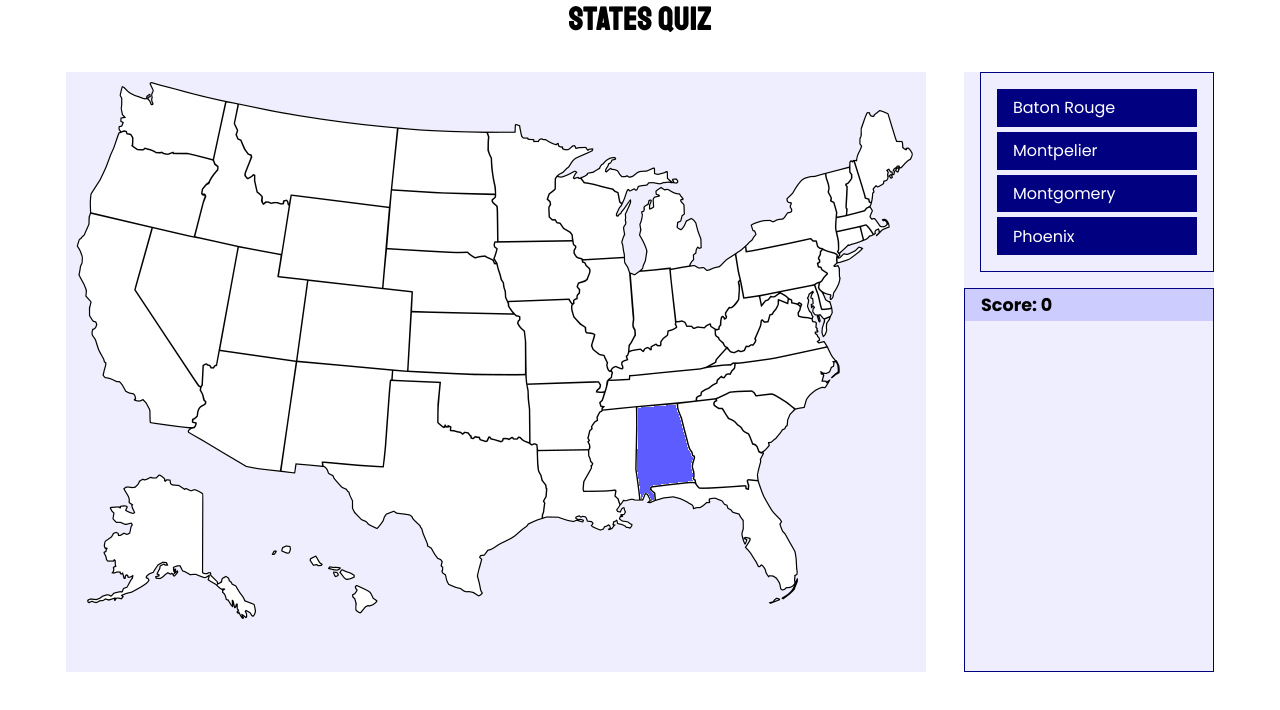
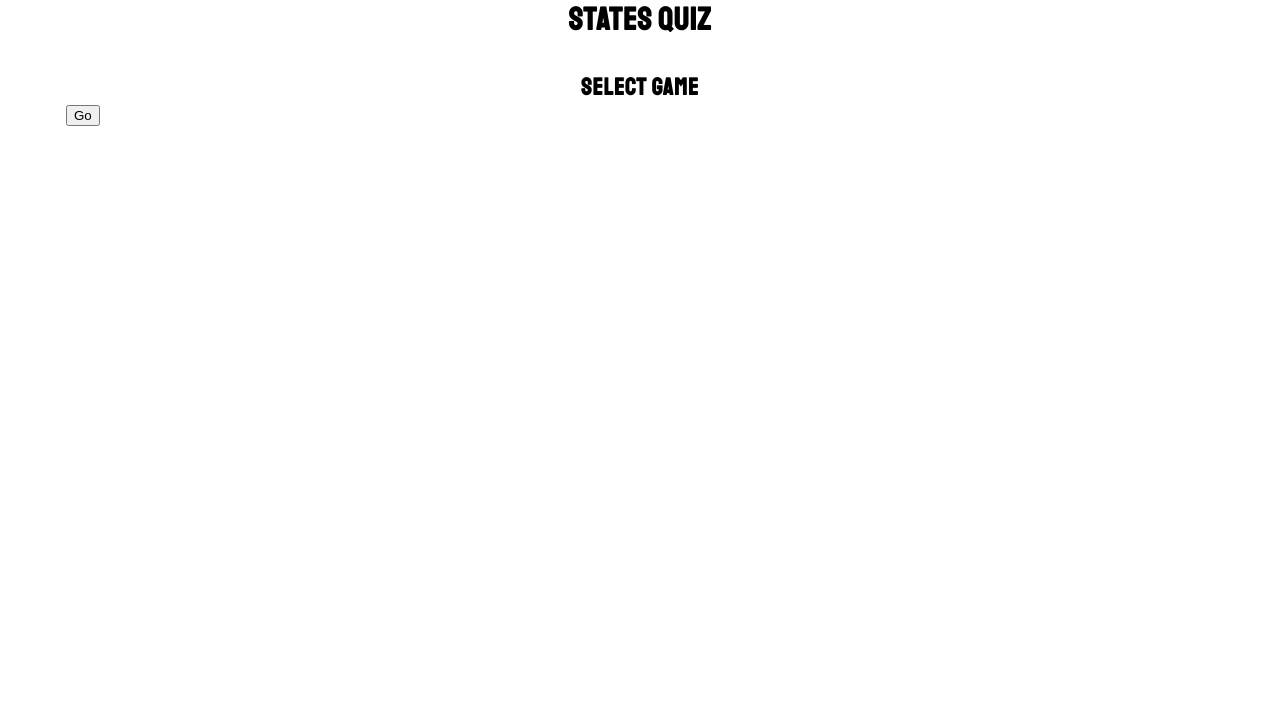
Before and after one commit to JulianNicholls/States-Quiz, a React (Create React App) app: page / in a window 1280 px wide. Shown: the top 710 px of the page. Built offline with nearby package versions, Linux system fonts and the light colour scheme.

Commit message:
Add basic three phase components

```diff
--- a/src/App.tsx
+++ b/src/App.tsx
@@ -3,13 +3,39 @@ import React from 'react';
 import Quiz from './components/Quiz';
 
 import './App.css';
+import { useGameState, SELECTION, PLAYING, COMPLETE } from './context';
 
-function App() {
+const SelectGame = (): JSX.Element => {
+  const { setPhase } = useGameState();
+
+  return (
+    <div>
+      <h2 style={{ textAlign: 'center' }}>Select game</h2>
+      <button onClick={() => setPhase(PLAYING)}>Go</button>
+    </div>
+  );
+};
+
+const GameComplete = (): JSX.Element => {
+  const { score } = useGameState();
+
+  return <h2 style={{ textAlign: 'center' }}>Score: {score}</h2>;
+};
+
+function App(): JSX.Element {
+  const { phase } = useGameState();
+
   return (
     <header>
       <h1>States Quiz</h1>
       <div className="container">
-        <Quiz mapsrc="images/states.png" />
+        {phase === COMPLETE ? (
+          <GameComplete />
+        ) : phase === PLAYING ? (
+          <Quiz mapsrc="images/states.png" />
+        ) : (
+          <SelectGame />
+        )}
       </div>
     </header>
   );
```
